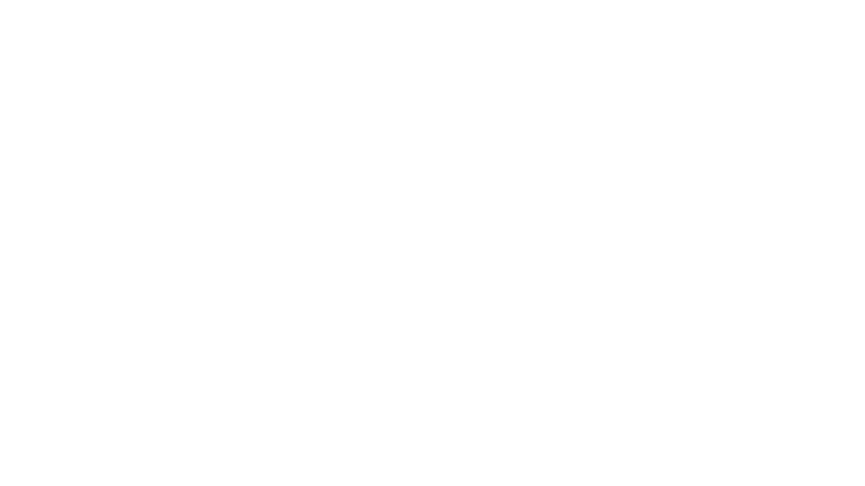
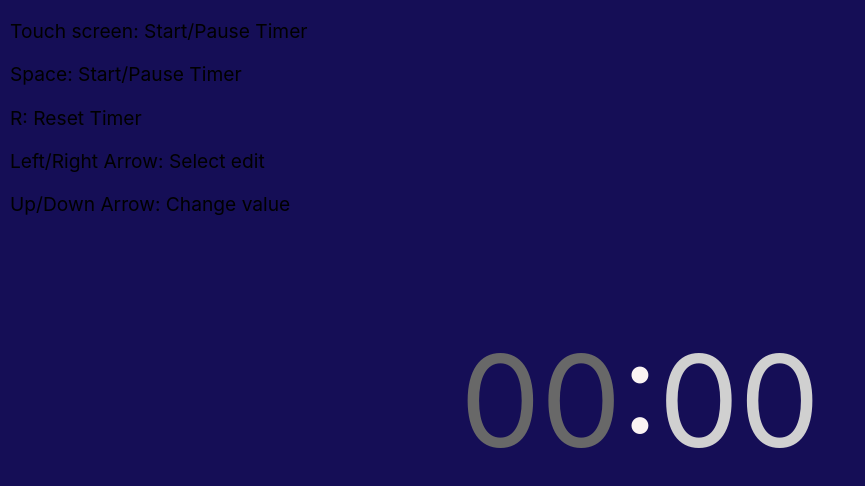
Before and after one commit to lucaasrojas/best-timer, a React (Create React App) app: page /#/ in a window 1280 px wide. Shown: the top 486 px of the page, without its empty margins (0-865 px from the left). Built offline with nearby package versions, Linux system fonts and the light colour scheme.

Commit message:
Update styles and logic to edit time

```diff
--- a/src/App.js
+++ b/src/App.js
@@ -2,12 +2,19 @@ import React, { useEffect, useRef, useCallback } from 'react';
 import {Route, Switch, HashRouter} from "react-router-dom"
 import {default as Timer} from './Components/Timer'
 import {default as Welcome} from './Components/Welcome'
+// TODO:
+// - Pagina de ayuda con instrucciones (el inicio? timer/)
+// - Cambio de colores
+// - Cambio de direccion de progreso
+// - Notificacion
+
 function App() {
 
 
   return (
     <HashRouter>
       <Switch>
+        <Route exact path="/" component={Timer} />
         <Route exact path="/:time" component={Timer} />
       </Switch>
     </HashRouter>
--- a/src/Components/Timer.jsx
+++ b/src/Components/Timer.jsx
@@ -1,18 +1,50 @@
 import React, { useEffect, useRef, useCallback } from 'react';
 
 const Timer = (props) => {
-    console.log("TIMER", props)
+    //console.log("TIMER", props)
     const [time, setTime] = React.useState({ min: 0, sec: 0 })
     const [initialTime, setInitialTime] = React.useState({ min: 0, sec: 0 })
     const [running, setRunning] = React.useState(false)
     const [progressPercentage, setProgressPercentage] = React.useState(0)
+    const [editSelected, setEditSelected] = React.useState("min")
     let interval
 
     const KEY_FUNCTIONS = {
         "Space": () => {
-            console.log('SPACE', running, time);
-
             setRunning(!!!running)
+        },
+        "KeyR": () => {
+            setRunning(false)
+            setTime({ min: 0, sec: 0 })
+            setProgressPercentage(0)
+        },
+        "ArrowUp": () => {
+            if (editSelected === "sec" && (time.sec + 5) < 59) {
+                setInitialTime(prevTime => ({ ...prevTime, sec: prevTime.sec + 5 }))
+                setTime(prevTime => ({ ...prevTime, sec: prevTime.sec + 5 }))
+            } else if (editSelected === "min" && (time.min + 5) < 59) {
+                setInitialTime(prevTime => ({ ...prevTime, min: prevTime.min + 5 }))
+                setTime(prevTime => ({ ...prevTime, min: prevTime.min + 5 }))
+            }
+        },
+        "ArrowDown": () => {
+            if (editSelected === "sec" && (time.sec - 5) > 0) {
+                setInitialTime(prevTime => ({ ...prevTime, sec: prevTime.sec + 5 }))
+                setTime(prevTime => ({ ...prevTime, sec: prevTime.sec - 5 }))
+            } else if (editSelected === "min" && (time.min - 5) > 0) {
+                setInitialTime(prevTime => ({ ...prevTime, min: prevTime.min + 5 }))
+                setTime(prevTime => ({ ...prevTime, min: prevTime.min - 5 }))
+            }
+        },
+        "ArrowLeft": () => {
+            if (editSelected === "sec") {
+                setEditSelected("min")
+            }
+        },
+        "ArrowRight": () => {
+            if (editSelected === "min") {
+                setEditSelected("sec")
+            }
         }
     }
     const DEFAULT_KEY = () => null
@@ -45,22 +77,31 @@ const Timer = (props) => {
         );
     }
     useEventListener("keydown", (key) => {
-        KEY_FUNCTIONS[key.code]() || DEFAULT_KEY()
+        console.log("KEY", key)
+        if(KEY_FUNCTIONS[key.code]) {
+            KEY_FUNCTIONS[key.code]()
+        }
     })
+    useEventListener("touchend", (key) => {
+        KEY_FUNCTIONS["Space"]() || DEFAULT_KEY()
+    })
+    const calculatePercentage = () => {
+        const { min, sec } = time
+        const timeInSec = (min * 60) + sec
+        const initialTimeInSec = (initialTime.min * 60) + initialTime.sec
+        setProgressPercentage((timeInSec * 100) / initialTimeInSec)
+    }
     React.useEffect(() => {
         const timeFromPath = getTimeFromPath()
         if (timeFromPath.min > 0 || timeFromPath.sec > 0) {
+            setInitialTime(timeFromPath)
             setTime(timeFromPath)
-            setInitialTime(timeFromPath)
         }
     }, [])
 
     React.useEffect(() => {
-        console.log('TIME CHANGED', time);
-        const { min, sec } = time
-        const timeInSec = (min * 60) + sec
-        const initialTimeInSec = (initialTime.min * 60) + initialTime.sec
-        setProgressPercentage((timeInSec * 100) / initialTimeInSec)
+        //console.log('TIME CHANGED', time);
+        calculatePercentage()
     }, [time])
 
     React.useEffect(() => {
@@ -88,13 +129,14 @@ const Timer = (props) => {
 
     const getTimeFromPath = () => {
         let response = { min: 0, sec: 0 }
-        let pathname = props.match.params.time;
-        console.log('pathnname', window.location.pathname);
+        if (props.match.params && props.match.params.time) {
+            let pathname = props.match.params.time;
 
-        if (pathname.trim()) {
-            pathname = pathname.replace("minutes", '.').replace("seconds", "").replace("minute", '.').replace("second", "").replace("min", '.').replace("sec", "")
-            const [min, sec] = pathname.split(".")
-            response = { min: parseInt(min), sec: parseInt(sec) }
+            if (pathname.trim()) {
+                pathname = pathname.replace("minutes", '.').replace("seconds", "").replace("minute", '.').replace("second", "").replace("min", '.').replace("sec", "")
+                const [min, sec] = pathname.split(".")
+                response = { min: parseInt(min), sec: parseInt(sec) }
+            }
         }
 
         return response
@@ -106,11 +148,28 @@ const Timer = (props) => {
                 display: "flex",
                 alignItems: "center",
                 justifyContent: "center",
-                position: "relative"
+                position: "relative",
+                backgroundColor: "#150e56"
             }}
         >
+            <div id="help-text"
+                style={{
+                    position: "absolute",
+                    top: 0,
+                    left: 0,
+                    paddingLeft: 10,
+                    fontSize: "1.5vw",
+                    zIndex: 1
+                }}
+            >
+                <p>Touch screen: Start/Pause Timer</p>
+                <p>Space: Start/Pause Timer</p>
+                <p>R: Reset Timer</p>
+                <p>Left/Right Arrow: Select edit</p>
+                <p>Up/Down Arrow: Change value</p>
+            </div>
             <div style={{
-                background: "red",
+                background: "rgb(111, 74, 161)",
                 height: "inherit",
                 transition: "width .2s ease-in",
                 position: "absolute",
@@ -119,7 +178,7 @@ const Timer = (props) => {
             }}></div>
             <div
                 style={{
-                    fontSize: "10rem",
+                    fontSize: "10vw",
                     position: "absolute",
                     top: 0, left: 0, right: 0, bottom: 0,
                     marginLeft: "auto",
@@ -127,7 +186,23 @@ const Timer = (props) => {
                     inset: "unset"
                 }}
             >
-                {time.min.toString().length > 1 ? time.min : `0${time.min}`}:{time.sec.toString().length > 1 ? time.sec : `0${time.sec}`}
+                <span
+                    style={{
+                        color: editSelected === "min" && !running ? "#686868" : "#d0d0d0"
+                    }}
+                >
+                    {time.min.toString().length > 1 ? time.min : `0${time.min}`}
+                </span>
+                <span style={{color: "#faf3f3"}}>
+                    :
+                </span>
+                <span
+                    style={{
+                        color: editSelected === "sec" && !running  ? "#686868" : "#d0d0d0"
+                    }}>
+
+                    {time.sec.toString().length > 1 ? time.sec : `0${time.sec}`}
+                </span>
             </div>
         </div>
     )
```
